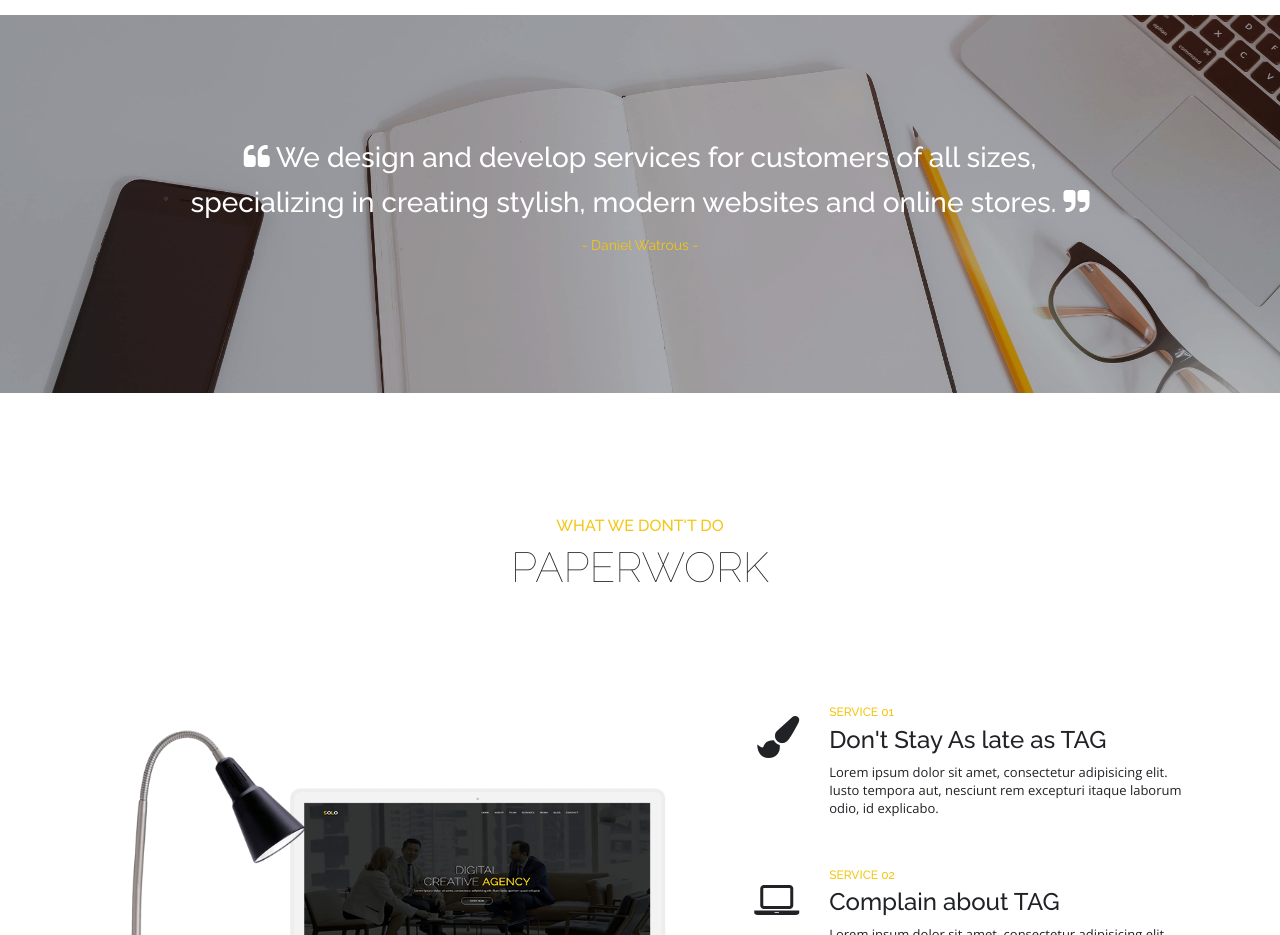
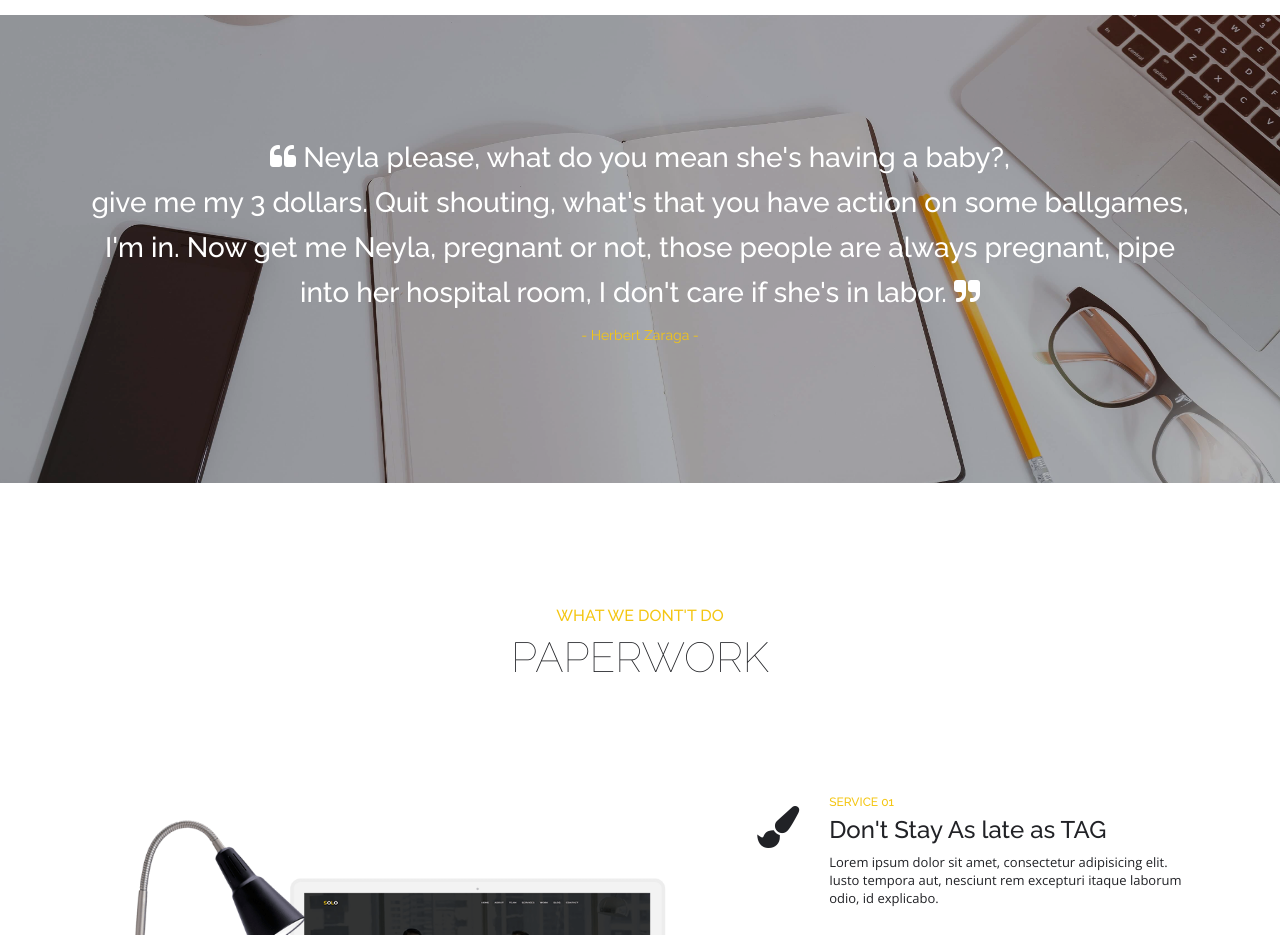
Before and after one commit to Patrickoakes/PRIORITYWEBSITE, a plain HTML site: page index.html in a window 1280 px wide. Shown: the part 2880-3815 px from the top of the page. Drawn offline with nearby package versions, Linux system fonts and the light colour scheme; some packages are replaced by stand-ins of ours.

Commit message:
Herbert Zaraga

```diff
--- a/index.html
+++ b/index.html
@@ -795,15 +795,23 @@
 
                                 <h3><i
                                         class="fa fa-quote-left"></i>
-                                    We design and develop
-                                    services for customers
-                                    of all sizes, <br>
-                                    specializing in creating
-                                    stylish, modern websites
-                                    and online stores. <i
+                                    Neyla please, what do
+                                    you mean she's having a
+                                    baby?, <br>
+                                    give me my 3 dollars.
+                                    Quit shouting, what's
+                                    that you have action on
+                                    some ballgames, I'm in.
+                                    Now
+                                    get me Neyla, pregnant
+                                    or not, those people are
+                                    always pregnant, pipe
+                                    into her hospital room,
+                                    I don't care if she's in
+                                    labor. <i
                                         class="fa fa-quote-right"></i>
                                 </h3>
-                                <p>- Daniel Watrous -</p>
+                                <p>- Herbert Zaraga -</p>
 
                             </div>
 
```
